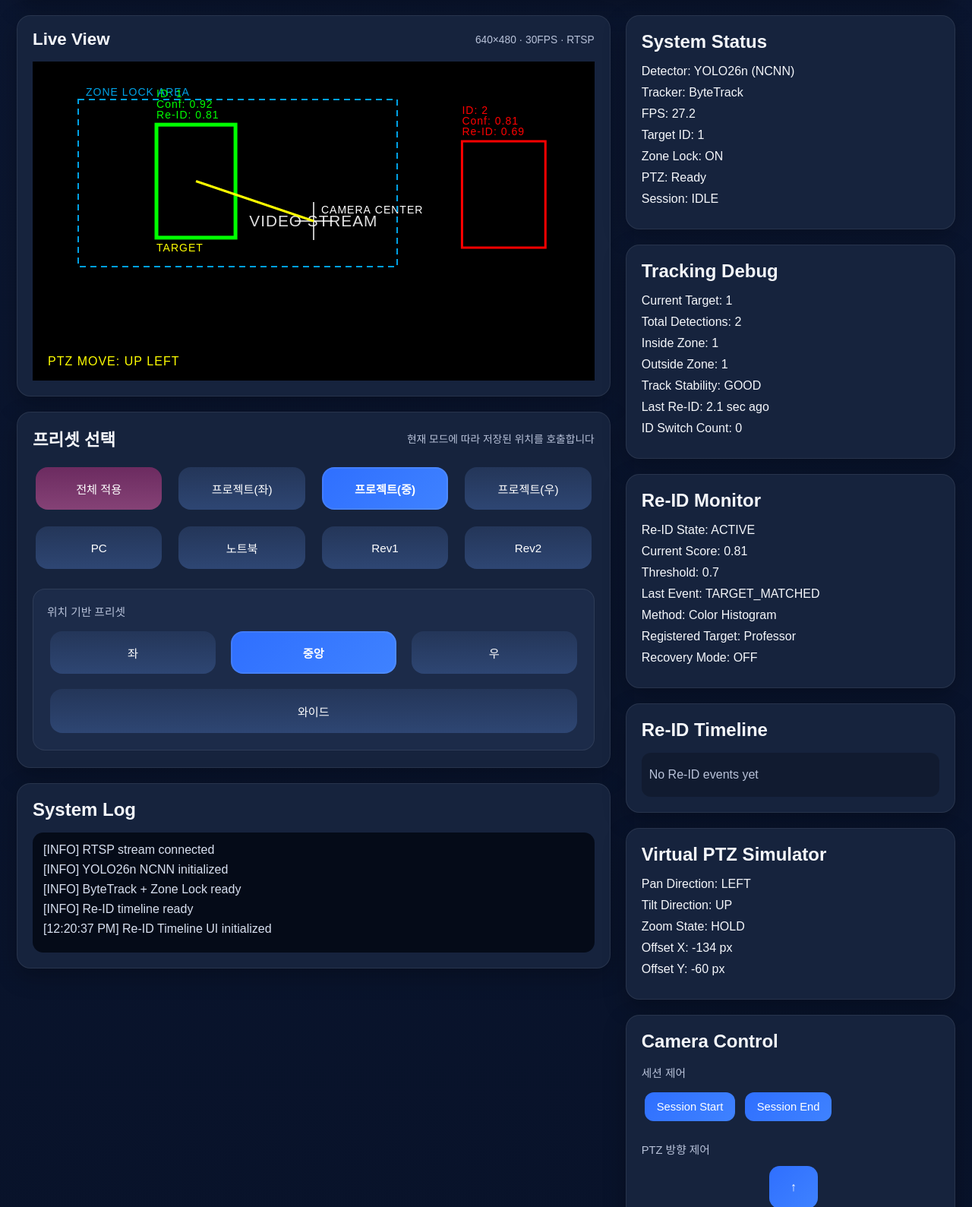
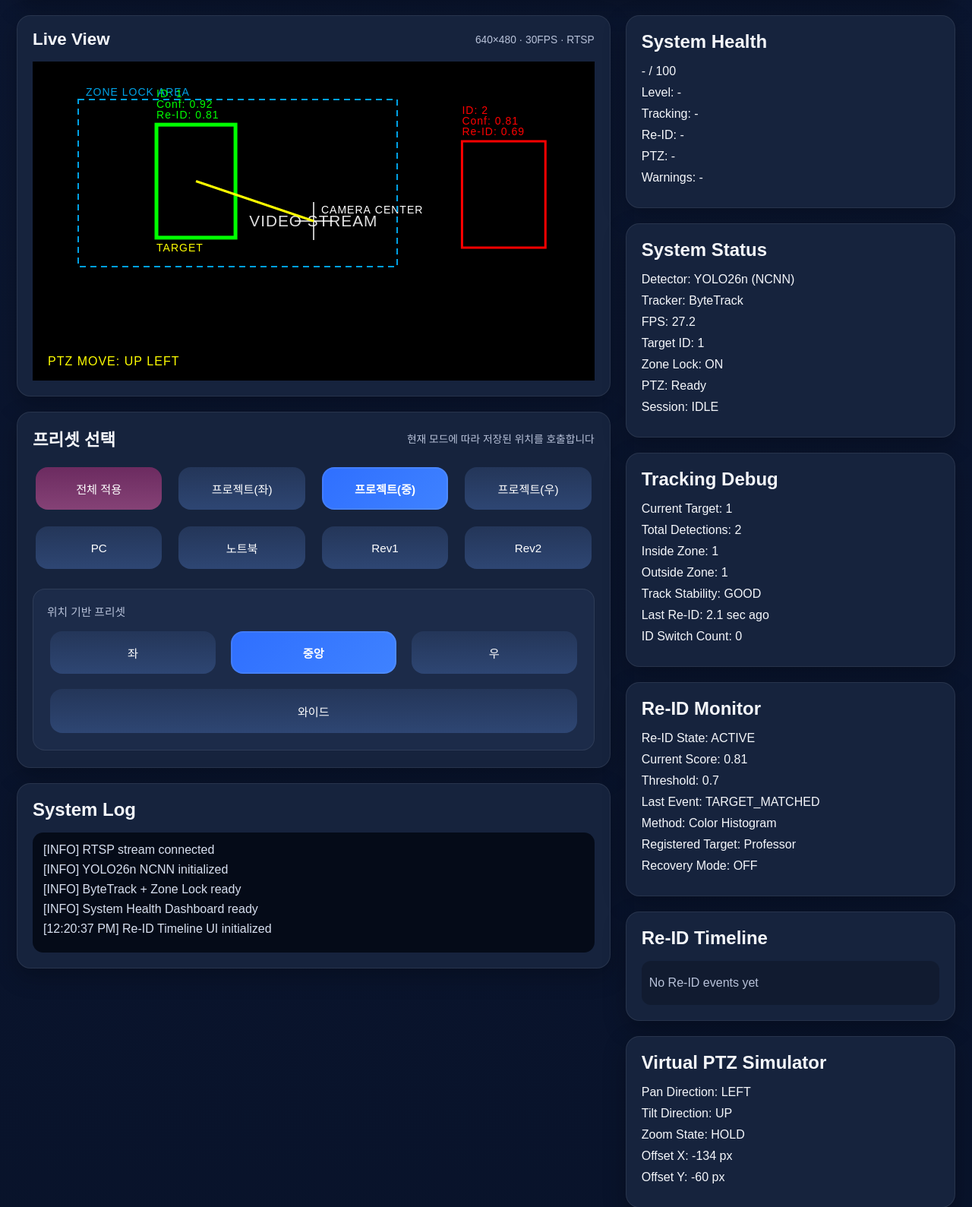
Before and after one commit to jaehyeon-s/PTZ_Speaker_Tracking, a FastAPI app: page / in a window 1280 px wide. Shown: the part 105-1694 px from the top of the page at 76% size. Run offline with FastAPI, Linux system fonts and the light colour scheme.

Commit message:
System Health Dashboard UI 추가

```diff
--- a/src/api/dashboard/templates/index.html
+++ b/src/api/dashboard/templates/index.html
@@ -46,7 +46,6 @@
                     <button class="preset-btn">프로젝트(좌)</button>
                     <button class="preset-btn active">프로젝트(중)</button>
                     <button class="preset-btn">프로젝트(우)</button>
-
                     <button class="preset-btn">PC</button>
                     <button class="preset-btn">노트북</button>
                     <button class="preset-btn">Rev1</button>
@@ -71,12 +70,26 @@
                     <p>[INFO] RTSP stream connected</p>
                     <p>[INFO] YOLO26n NCNN initialized</p>
                     <p>[INFO] ByteTrack + Zone Lock ready</p>
-                    <p>[INFO] Re-ID timeline ready</p>
+                    <p>[INFO] System Health Dashboard ready</p>
                 </div>
             </div>
         </div>
 
         <aside class="right-panel">
+
+            <div class="status-card health-card">
+                <h2>System Health</h2>
+                <div class="health-score-wrap">
+                    <span id="healthScoreValue" class="health-score">-</span>
+                    <span class="health-total">/ 100</span>
+                </div>
+                <p>Level: <span id="healthLevelValue" class="health-badge">-</span></p>
+                <p>Tracking: <span id="healthTrackingValue">-</span></p>
+                <p>Re-ID: <span id="healthReidValue">-</span></p>
+                <p>PTZ: <span id="healthPtzValue">-</span></p>
+                <p>Warnings: <span id="healthWarningsValue">-</span></p>
+            </div>
+
             <div class="status-card">
                 <h2>System Status</h2>
                 <p>Detector: <span id="detectorValue">-</span></p>
@@ -141,11 +154,9 @@
                         <div></div>
                         <button id="upBtn" class="ptz-dir">↑</button>
                         <div></div>
-
                         <button id="leftBtn" class="ptz-dir">←</button>
                         <button id="centerBtn" class="ptz-dir center-btn">HOME</button>
                         <button id="rightBtn" class="ptz-dir">→</button>
-
                         <div></div>
                         <button id="downBtn" class="ptz-dir">↓</button>
                         <div></div>
```
